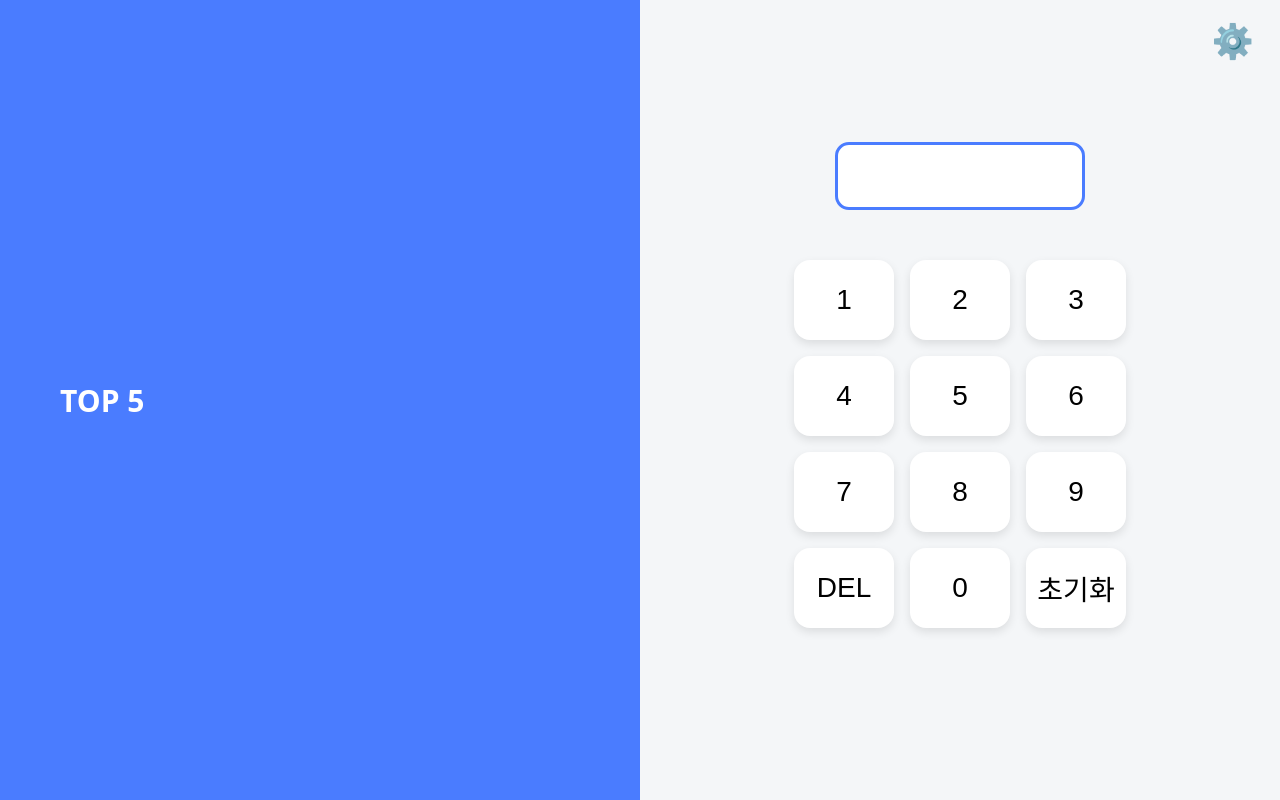
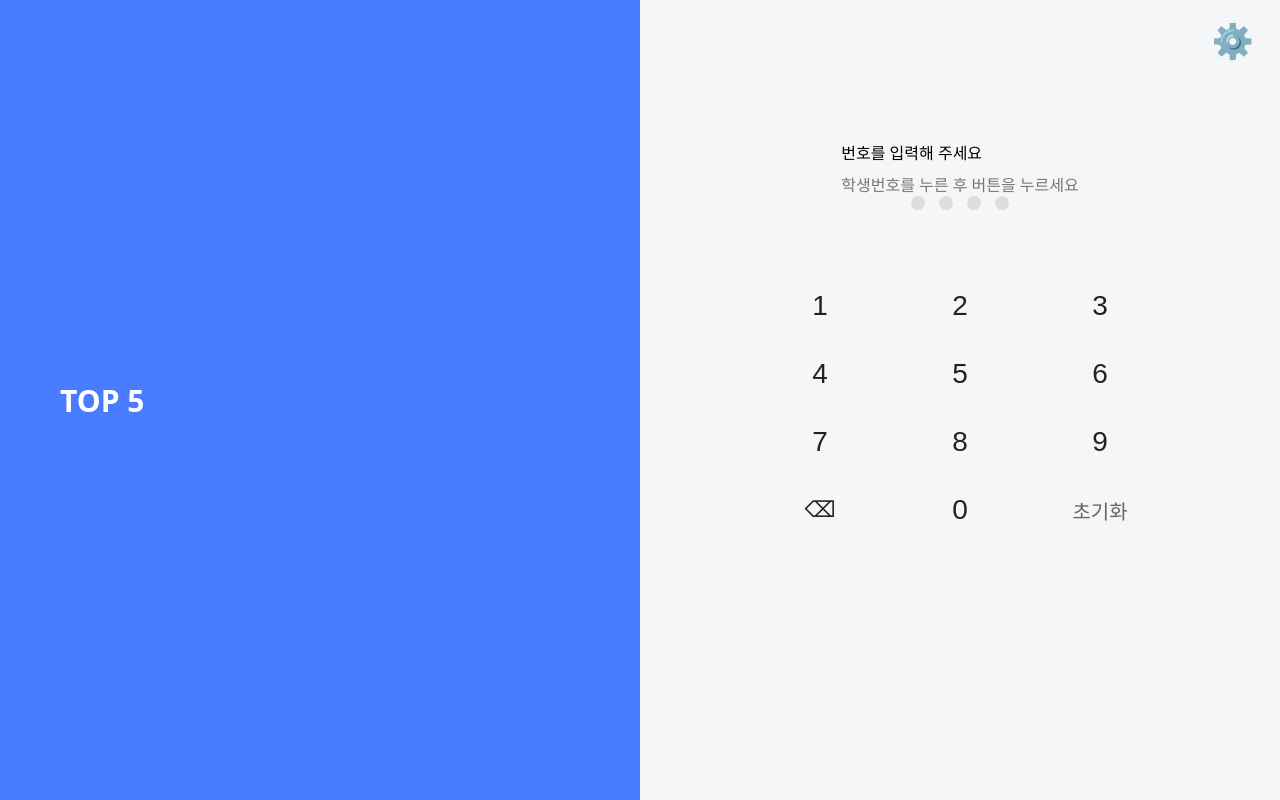
Before and after one commit to letskoo/class-keypad, a React (Vite) app: page / in a window 1280 px wide. Built offline with nearby package versions, Linux system fonts and the light colour scheme.

Commit message:
키패드 오른쪽 디자인 수정 1차

```diff
--- a/src/pages/Keypad.jsx
+++ b/src/pages/Keypad.jsx
@@ -8,21 +8,20 @@ import AdminMenu from "../components/AdminMenu"
 
 import {getStudents,getActions,loadClassData} from "../engine/classData"
 import {updateScore} from "../engine/scoreEngine"
-import {writeLog} from "../engine/logEngine"
-import {tryClearMission} from "../engine/teamMissionEngine"
+import {speakAction} from "../engine/messageEngine"
+
+import {loadSettings} from "../utils/settings"
 
 import {
 sortStudentsForRanking
 } from "../engine/rankingEngine"
-
-import {loadSettings} from "../utils/settings"
 
 import {
 attackBoss,
 getBoss
 } from "../engine/bossEngine"
 
-import {speakAction} from "../engine/messageEngine"
+import {tryClearMission} from "../engine/teamMissionEngine"
 
 import "../styles/layout.css"
 import "../styles/keypad.css"
@@ -68,21 +67,11 @@ if(savedMission) setMission(JSON.parse(savedMission))
 },[])
 
 useEffect(()=>{
-
-const sync=()=>{
-setBoss(getBoss())
-
-const r = localStorage.getItem("classRival")
-setRival(r ? JSON.parse(r) : null)
-
-const m = localStorage.getItem("classMission")
-setMission(m ? JSON.parse(m) : null)
-}
-
-window.addEventListener("focus",sync)
-return ()=>window.removeEventListener("focus",sync)
-
-},[])
+if(!input) return
+if(inputTimer.current) clearTimeout(inputTimer.current)
+inputTimer.current=setTimeout(()=>setInput(""),5000)
+return ()=>clearTimeout(inputTimer.current)
+},[input])
 
 useEffect(()=>{
 if(result){
@@ -91,28 +80,7 @@ return ()=>clearTimeout(t)
 }
 },[result])
 
-/* 자동 초기화 */
-useEffect(()=>{
-
-if(!input) return
-
-if(inputTimer.current){
-clearTimeout(inputTimer.current)
-}
-
-inputTimer.current = setTimeout(()=>{
-setInput("")
-},5000)
-
-return ()=>clearTimeout(inputTimer.current)
-
-},[input])
-
 const actionList = loadSettings()?.actions?.length ? loadSettings().actions : actions
-
-function handleConfirm(){
-setResult(null)
-}
 
 function press(n){
 
@@ -125,7 +93,7 @@ setTimeout(()=>clickLock.current=false,200)
 if(n==="DEL"){setInput(input.slice(0,-1));return}
 if(n==="CLEAR"){setInput("");return}
 
-if(input.length>=6) return
+if(input.length>=4) return
 
 setInput(input+n)
 }
@@ -147,12 +115,13 @@ setInput("")
 return
 }
 
-const beforeRank = sortStudentsForRanking(students).findIndex(st=>st.name===s.name)+1
-
 const res = updateScore(s,action)
 
+/* 중복 */
 if(res?.blocked){
+
 speakAction("이미 수행한 버튼입니다")
+
 setResult({
 student:s,
 action,
@@ -160,14 +129,19 @@ message:"이미 수행한 버튼입니다",
 score:s.scoreTotal,
 level:s.level
 })
+
 setInput("")
 return
 }
 
-writeLog(s,action)
+/* 성공 음성 */
+speakAction(`${action} 점수가 올라갑니다`)
 
-let missionRes = tryClearMission(s,action)
-if(missionRes?.success){
+/* 팀미션 */
+const missionResult = tryClearMission(s,action)
+
+if(missionResult?.success){
+setMission(null)
 setResult({
 student:s,
 action,
@@ -175,34 +149,29 @@ message:"팀미션 성공!",
 score:s.scoreTotal,
 level:s.level
 })
-setMission(null)
+setStudents([...students])
 setInput("")
 return
 }
 
-const afterRank = sortStudentsForRanking(students).findIndex(st=>st.name===s.name)+1
-const rankUp = beforeRank - afterRank
-
-try{
-speakAction(`${action} 점수가 올라갔습니다`)
-}catch(e){}
-
+/* 보스 */
 if(boss){
 const bossRes = attackBoss(action,s,students)
 if(bossRes?.active) setBoss({...bossRes.boss})
 if(bossRes?.defeated) setBoss(null)
 }
 
+/* 기본 결과 */
 setResult({
 student:s,
 action,
 bonus:res?.bonus || 0,
 bonusType:res?.bonusType,
 levelUp:res?.levelUp,
-rankUp:rankUp,
+rankUp:res?.rankUp,
 level:res?.level,
 score:s.scoreTotal,
-message:"잘했어요!"
+message:"성공"
 })
 
 setStudents([...students])
@@ -240,21 +209,32 @@ result={result}
 boss={boss}
 mission={mission}
 rival={rival}
-onConfirm={handleConfirm}
 />
 </div>
 
 <div className="rightPanel">
 
-<input className="numberInput" value={input} readOnly/>
+<div className="inputTitle">
+번호를 입력해 주세요
+<div style={{fontSize:"16px",color:"#777",marginTop:"8px"}}>
+학생번호를 누른 후 버튼을 누르세요
+</div>
+</div>
 
-<div className="keypadGrid">
+<div className="pinDisplay">
+{[0,1,2,3].map((_,i)=>(
+<div key={i} className={`dot ${input[i]?"filled":""}`}></div>
+))}
+</div>
+
+<div className="keypadNew">
 {[1,2,3,4,5,6,7,8,9].map(n=>(
 <button key={n} onClick={()=>press(String(n))}>{n}</button>
 ))}
-<button onClick={()=>press("DEL")}>DEL</button>
+
+<button onClick={()=>press("DEL")}>⌫</button>
 <button onClick={()=>press("0")}>0</button>
-<button onClick={()=>press("CLEAR")}>초기화</button>
+<button onClick={()=>press("CLEAR")} className="clearBtn">초기화</button>
 </div>
 
 <div className="actionGrid">
--- a/src/styles/keypad.css
+++ b/src/styles/keypad.css
@@ -1,319 +1,78 @@
-.resultPanel{
-background:white;
-border-radius:12px;
-padding:20px;
-box-shadow:0 4px 10px rgba(0,0,0,0.05);
+/* 🔥 핀 위치 (상단으로 이동) */
+.pinDisplay{
+display:flex;
+justify-content:center;
+gap:14px;
+margin-top:0;
+margin-bottom:80px;
 }
 
-.rankItem{
-display:flex;
-justify-content:space-between;
-padding:8px 0;
-font-size:18px;
+.dot{
+width:14px;
+height:14px;
+border-radius:50%;
+background:#ddd;
 }
 
-.namePanel{
-text-align:center;
-margin-bottom:20px;
+.dot.filled{
+background:#555;
 }
 
-.studentBox{
-font-size:32px;
-font-weight:700;
+/* 🔥 숫자 키패드 (간격 + 중앙 정렬) */
+.keypadNew{
+display:grid;
+grid-template-columns:repeat(3,80px);
+gap:36px 60px;
+justify-content:center;
 }
 
-.studentBox.empty{
-color:#888;
+/* 🔥 버튼 제거 → 텍스트만 */
+.keypadNew button{
+font-size:28px;
+background:none;
+border:none;
+cursor:pointer;
+color:#222;
+padding:0;
 }
 
-.keypad{
-display:grid;
-grid-template-columns:repeat(3,1fr);
-gap:10px;
+/* 눌림 효과 */
+.keypadNew button:active{
+transform:scale(0.9);
 }
 
-.keypad button{
-padding:20px;
-font-size:24px;
-border:none;
-border-radius:8px;
-background:#e9edf2;
-cursor:pointer;
+/* 🔥 하단 라인 */
+.keypadNew button:nth-child(10){
+font-size:22px;
 }
 
-.actions{
-margin-top:20px;
-display:flex;
-gap:10px;
-flex-wrap:wrap;
+.keypadNew button:nth-child(12){
+font-size:20px;
+color:#666;
 }
 
-.actions button{
-flex:1;
-padding:14px;
-font-size:16px;
-border:none;
-border-radius:8px;
-background:#4a7cff;
-color:white;
-cursor:pointer;
-}
-
-/* 결과 UI */
-
-.resultBox{
-text-align:center;
-}
-
-.resultCharacter{
-font-size:48px;
-margin-bottom:10px;
-}
-
-.resultName{
-font-size:28px;
-font-weight:700;
-margin-bottom:10px;
-}
-
-.kingBadge{
-font-size:20px;
-color:#ff9900;
-margin-bottom:10px;
-}
-
-.resultAction{
-font-size:20px;
-margin-bottom:8px;
-}
-
-.resultScore{
-font-size:18px;
-margin-bottom:8px;
-}
-
-.resultLevel{
-font-size:18px;
-margin-bottom:8px;
-}
-
-.levelUp{
-font-size:20px;
-color:#6a5cff;
-font-weight:700;
-margin-bottom:8px;
-}
-
-.rankUp{
-font-size:20px;
-color:#ff4d4f;
-font-weight:700;
-margin-bottom:8px;
-}
-
-.resultChampion{
-font-size:26px;
-font-weight:700;
-color:#ff8c00;
-margin-top:10px;
-}
-
-.resultDiff{
-font-size:18px;
-margin-top:10px;
-}
-
-.resultMessage{
-margin-top:10px;
-font-size:18px;
-color:#555;
-}
-
-.bonus{
-font-size:24px;
-font-weight:700;
-color:#ff6b00;
-margin-top:10px;
-}
-
-.confirmBtn{
-margin-top:20px;
-width:100%;
-padding:16px;
-font-size:20px;
-font-weight:700;
-border:none;
-border-radius:10px;
-background:#4a7cff;
-color:white;
-cursor:pointer;
-}
-
-.rankChampion{
-font-weight:700;
-color:#ff8c00;
-font-size:20px;
-}
-
-.championTitle{
-font-size:28px;
-font-weight:800;
-color:#ff6b00;
-margin-bottom:10px;
-animation:championGlow 1s infinite alternate;
-}
-
-@keyframes championGlow{
-from{transform:scale(1);}
-to{transform:scale(1.1);}
-}
-
-.championBounce{
-animation:bounce 0.6s infinite alternate;
-}
-
-@keyframes bounce{
-from{transform:translateY(0);}
-to{transform:translateY(-8px);}
-}
-
-.championFlash{
-animation:flashBg 0.8s 4;
-}
-
-@keyframes flashBg{
-0%{background:white;}
-50%{background:#fff4d6;}
-100%{background:white;}
-}
-
-/* =========================
-   보스 UI
-========================= */
-
-.bossBox{
-text-align:center;
-margin-top:10px;
-}
-
-.bossName{
-font-size:26px;
-font-weight:800;
-margin-bottom:10px;
-}
-
-.bossInfo{
-font-size:18px;
-margin-bottom:6px;
-}
-
-.bossMission{
-margin-top:12px;
-font-size:18px;
-font-weight:700;
-color:#ff6b00;
-}
-
-.monsterFace{
-font-size:50px;
-margin-bottom:10px;
-animation:monsterIdle 1s infinite alternate;
-}
-
-@keyframes monsterIdle{
-from{transform:translateY(0);}
-to{transform:translateY(-6px);}
-}
-
-/* =========================
-   HP BAR
-========================= */
-
-.hpBar{
-width:100%;
-height:20px;
-background:#eee;
-border-radius:10px;
-overflow:hidden;
-margin:10px 0;
-}
-
-.hpFill{
-height:100%;
-background:#ff4d4f;
-transition:width 0.4s ease;
-}
-
-/* =========================
-   보스 분노 모드
-========================= */
-
-.bossRage .monsterFace{
-animation:rageBounce 0.2s infinite alternate;
-}
-
-@keyframes rageBounce{
-from{transform:translateY(-3px);}
-to{transform:translateY(3px);}
-}
-
-.bossRage .hpFill{
-background:#ff0000;
-}
-
-/* =========================
-   화면 흔들림
-========================= */
-
-.screenShake{
-animation:shake 0.3s;
-}
-
-@keyframes shake{
-
-0%{transform:translateX(0)}
-25%{transform:translateX(-5px)}
-50%{transform:translateX(5px)}
-75%{transform:translateX(-5px)}
-100%{transform:translateX(0)}
-
-}
-
-.keypadGrid{
-display:grid;
-grid-template-columns:repeat(3,100px);
-gap:16px;
-margin-top:30px;
-}
-
-.keypadGrid button{
-height:80px;
-font-size:28px;
-border:none;
-border-radius:16px;
-background:white;
-box-shadow:0 4px 10px rgba(0,0,0,0.1);
-transition:0.15s;
-}
-
-.keypadGrid button:active{
-transform:scale(0.95);
-background:#4a7cff;
-color:white;
-}
-
+/* 🔥 액션 버튼 (다시 보이게) */
 .actionGrid{
 display:flex;
-gap:16px;
-margin-top:30px;
+gap:20px;
+margin-top:80px;
+width:80%;
+justify-content:center;
 }
 
 .actionGrid button{
-padding:16px 40px;
-font-size:20px;
+flex:1;
+padding:18px;
+font-size:18px;
 border:none;
 border-radius:12px;
 background:#4a7cff;
 color:white;
 font-weight:700;
 }
+
+/* 🔥 하단 고정 느낌 */
+.actionGrid{
+position:relative;
+bottom:-40px;
+}
--- a/src/styles/layout.css
+++ b/src/styles/layout.css
@@ -10,7 +10,7 @@ grid-template-columns:1fr 1fr;
 height:100vh;
 }
 
-/* 왼쪽 파란 영역 */
+/* 왼쪽 패널 */
 
 .leftPanel{
 background:#4a7cff;
@@ -22,18 +22,26 @@ justify-content:center;
 font-size:20px;
 }
 
-/* 오른쪽 키패드 영역 */
+/* 오른쪽 패널 (🔥 핵심 수정) */
 
 .rightPanel{
 background:#f4f6f8;
-padding:40px;
+padding:0;
 display:flex;
 flex-direction:column;
 align-items:center;
-justify-content:center;
+justify-content:flex-start;
 }
 
-/* 톱니바퀴 */
+/* 상단 여백 */
+
+.rightPanel::before{
+content:"";
+height:140px;
+display:block;
+}
+
+/* 톱니 */
 
 .gearBtn{
 position:fixed;
@@ -45,12 +53,3 @@ background:none;
 cursor:pointer;
 z-index:9999;
 }
-
-/* 입력 안내 */
-
-.inputTitle{
-font-size:32px;
-font-weight:700;
-margin-bottom:20px;
-text-align:center;
-}
```
